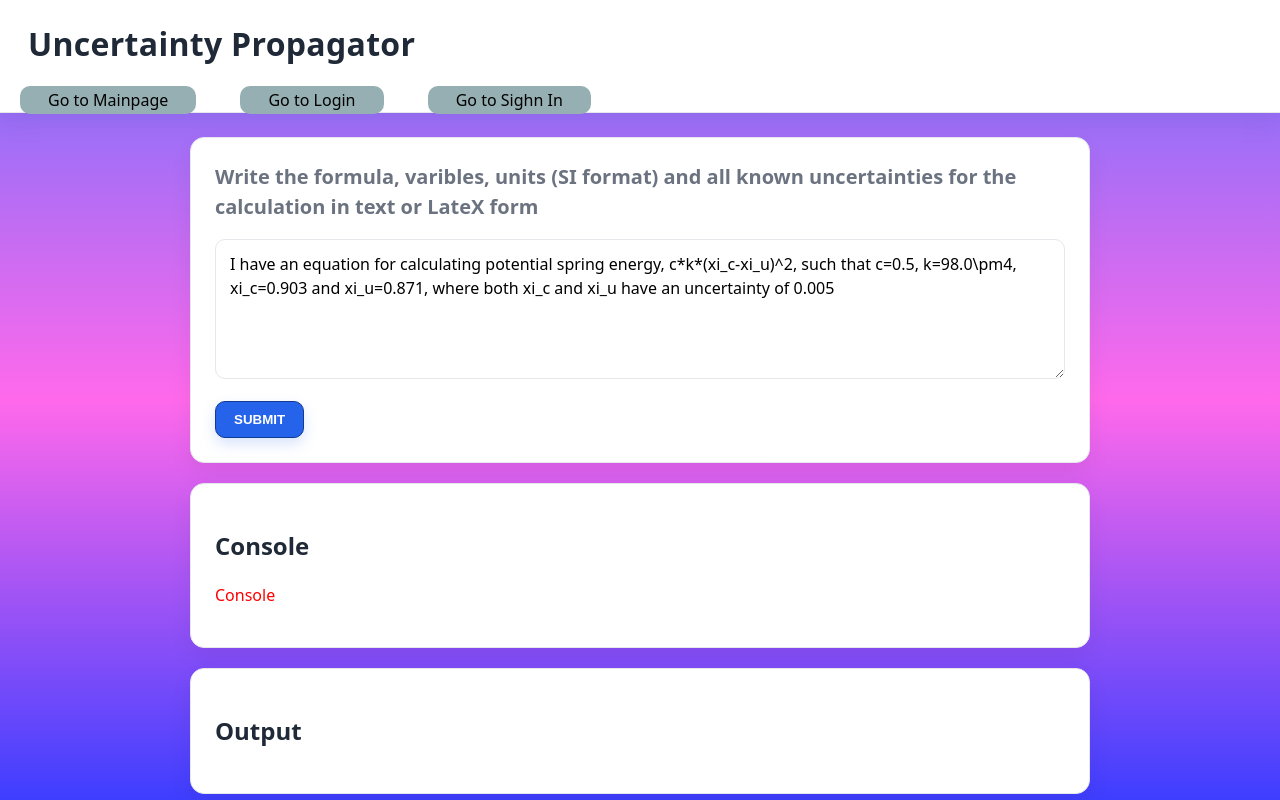
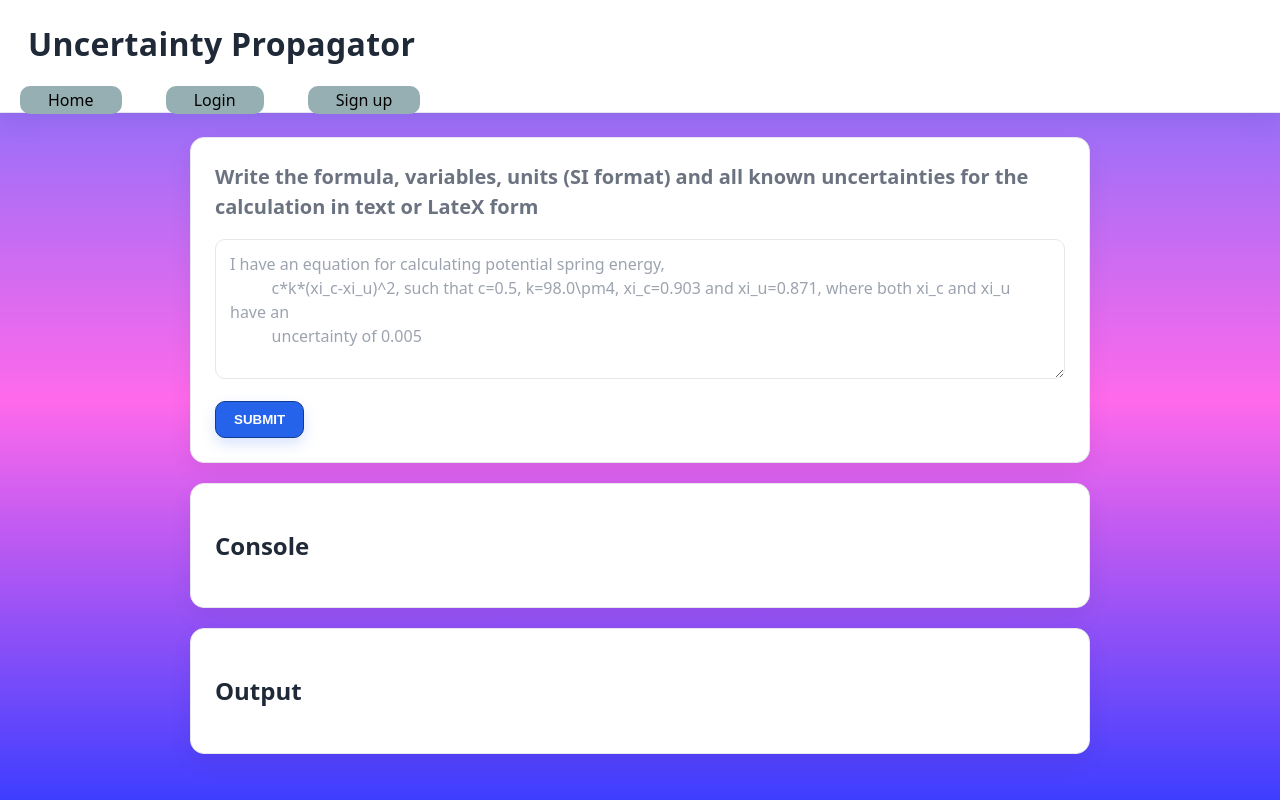
Before and after one commit to ImNotJahan/Emberhacks2025, a Flask app: page / in a window 1280 px wide. Run offline with Flask 3, Linux system fonts and the light colour scheme; parts of the project's set-up code (start-up, migrations or seed data) failed here and were passed over.

Commit message:
Stylistic changes

```diff
--- a/static/script.js
+++ b/static/script.js
@@ -1,7 +1,13 @@
+const console_txt = document.getElementById("console");
+const responses   = document.getElementById("responses");
+
 document.getElementById("Btn_input").addEventListener("click", async () => {
   const input = document.getElementById("input").value;
   isWaiting = false
-  document.getElementById("console").innerHTML = "Waiting!";
+
+  document.getElementById("console").innerHTML = "Calculating...";
+  console_txt.style.color = "black";
+
   //Sends the input
   const response = await fetch("/getInput", {
     method: "POST",
@@ -11,11 +17,12 @@ document.getElementById("Btn_input").addEventListener("click", async () => {
   const data = await response.json();
 
   if(data.failed) {
-    document.getElementById("responses").style.display = "none";
-    document.getElementById("console").innerHTML = data.console;
+    responses.style.display = "none";
+    console_txt.innerHTML   = data.console;
+    console_txt.style.color = "red"
     return;
   } else {
-    document.getElementById("responses").style.display = "block";
+    responses.style.display = "block";
   }
 
   document.getElementById("sol").innerHTML = data.sol;//Prints out the values
--- a/templates/index.html
+++ b/templates/index.html
@@ -3,8 +3,9 @@
 <head>
   <meta charset="UTF-8" />
   <meta name="viewport" content="width=device-width, initial-scale=1.0" />
-  <meta name="description" content="A brief description of your webpage" />
-  <title>Page Title</title>
+  <meta name="description" content="An equation evaluator and LaTeX generator, with automatic uncertainty propagation
+  and an easy-to-use AI powered frontend." />
+  <title>certainPY</title>
   <link rel="stylesheet" href="{{ url_for('static', filename='styles.css') }}">
   <link rel="icon" href="favicon.ico" type="image/x-icon" />
 </head>
@@ -12,17 +13,19 @@
   <header>
     <h1>Uncertainty Propagator</h1>
     <nav>
-      <a href="\">Go to Mainpage</a>
-      <a href="login">Go to Login</a>
-      <a href="sighnin">Go to Sighn In</a>
+      <a href="\">Home</a>
+      <a href="login">Login</a>
+      <a href="sighnin">Sign up</a>
     </nav>
   </header>
   <main>
     <section id="inputs">
-      <h2>Write the formula, varibles, units (SI format) and all known uncertainties for the calculation in text or LateX form</h2>
+      <h2>Write the formula, variables, units (SI format) and all known uncertainties for the calculation in text or LateX form</h2>
       <div class="column">
         <div>
-          <textarea id="input" placeholder="Enter your input:">I have an equation for calculating potential spring energy, c*k*(xi_c-xi_u)^2, such that c=0.5, k=98.0\pm4, xi_c=0.903 and xi_u=0.871, where both xi_c and xi_u have an uncertainty of 0.005</textarea>
+          <textarea id="input" placeholder="I have an equation for calculating potential spring energy,
+          c*k*(xi_c-xi_u)^2, such that c=0.5, k=98.0\pm4, xi_c=0.903 and xi_u=0.871, where both xi_c and xi_u have an
+          uncertainty of 0.005"></textarea>
         </div>
         <div>
           <button type = "submit" id="Btn_input">SUBMIT</button>
@@ -31,19 +34,19 @@
     </section>
     <section>
       <h2>Console</h2>
-      <p id = "console">Console</p>
+      <p id = "console"></p>
     </section>
     <section>
       <h2>Output</h2>
-        <p style="color:red" id="err"></p>
+        <p id="err"></p>
         <div id="responses" style="display:none">
       <details>
-        <summary>Click to open all solution</summary>
-        <p id = "sol">Solution</p>
+        <summary>Click to see sequential steps</summary>
+        <p id = "sol"></p>
       </details>
       <details>
-        <summary>Click to open all equation</summary>
-        <p id = "equ">Equation</p>
+        <summary>Click to see composite steps</summary>
+        <p id = "equ"></p>
       </details>
       <p id = "val">0</p>
             </div>
```
